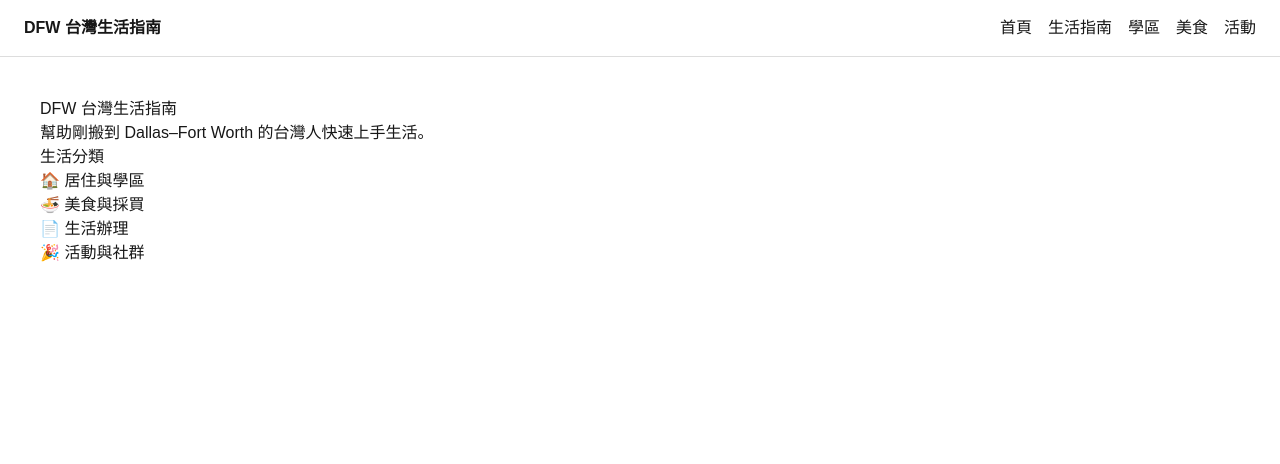
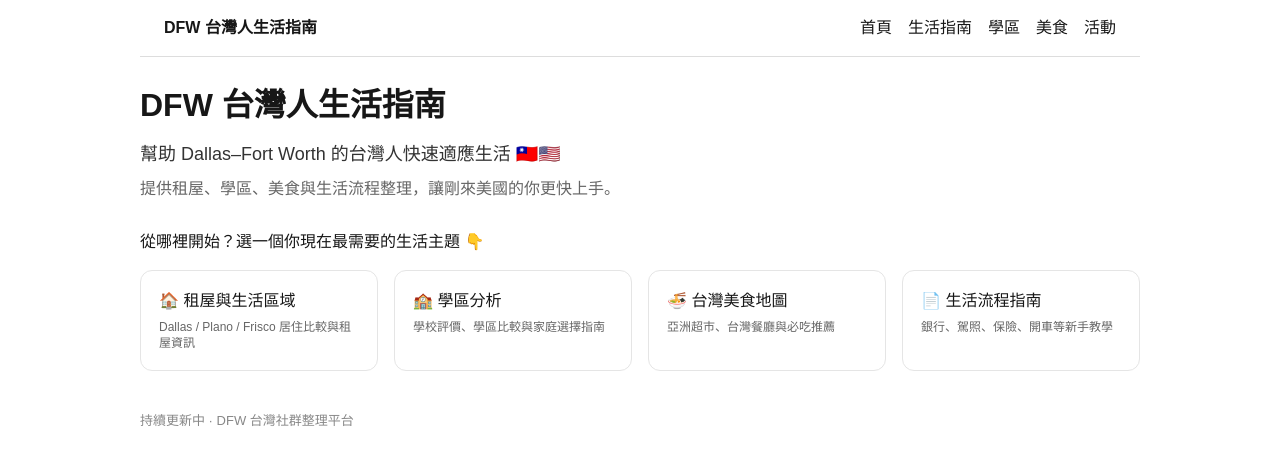
Before and after one commit to ElieshaLai/dfw-taiwan-guide, a Next.js app: page / in a window 1280 px wide. Shown: the top 464 px of the page. Built offline with nearby package versions, Linux system fonts and the light colour scheme.

Commit message:
update site

```diff
--- a/app/page.tsx
+++ b/app/page.tsx
@@ -2,21 +2,86 @@
 
 export default function Home() {
   return (
-    <main>
+    <main  style={{
+    fontFamily: "sans-serif",
+    padding: "0 16px",
+    maxWidth: "1100px",
+    margin: "0 auto",
+  }}>
       <Navbar />
 
-      <div style={{ padding: 40, fontFamily: "sans-serif" }}>
-        <h1>DFW 台灣生活指南</h1>
-        <p>幫助剛搬到 Dallas–Fort Worth 的台灣人快速上手生活。</p>
+      {/* HERO 區 */}
+      <section style={{ marginTop: "24px", maxWidth: "900px" }}>
+        <h1 style={{ fontSize: "clamp(22px, 4vw, 32px)", fontWeight: "bold" }}>
+          DFW 台灣人生活指南
+        </h1>
 
-        <h2>生活分類</h2>
-        <ul>
-          <li>🏠 居住與學區</li>
-          <li>🍜 美食與採買</li>
-          <li>📄 生活辦理</li>
-          <li>🎉 活動與社群</li>
-        </ul>
-      </div>
+        <h2 style={{ fontSize: "18px", marginTop: "12px", color: "#333" }}>
+          幫助 Dallas–Fort Worth 的台灣人快速適應生活 🇹🇼🇺🇸
+        </h2>
+
+        <p style={{ marginTop: "8px", color: "#666", lineHeight: "1.6" }}>
+          提供租屋、學區、美食與生活流程整理，讓剛來美國的你更快上手。
+        </p>
+      </section>
+
+      {/* CTA */}
+      <section style={{ marginTop: "28px" }}>
+        <p style={{ fontWeight: 500 }}>
+          從哪裡開始？選一個你現在最需要的生活主題 👇
+        </p>
+      </section>
+
+      {/* 卡片區 */}
+      <section
+        style={{
+          display: "grid",
+          gridTemplateColumns: "repeat(auto-fit, minmax(160px, 1fr))",
+          gap: "16px",
+          marginTop: "16px",
+          maxWidth: "1000px",
+        }}
+      >
+        <div style={cardStyle}>
+          🏠 租屋與生活區域
+          <p style={descStyle}>Dallas / Plano / Frisco 居住比較與租屋資訊</p>
+        </div>
+
+        <div style={cardStyle}>
+          🏫 學區分析
+          <p style={descStyle}>學校評價、學區比較與家庭選擇指南</p>
+        </div>
+
+        <div style={cardStyle}>
+          🍜 台灣美食地圖
+          <p style={descStyle}>亞洲超市、台灣餐廳與必吃推薦</p>
+        </div>
+
+        <div style={cardStyle}>
+          📄 生活流程指南
+          <p style={descStyle}>銀行、駕照、保險、開車等新手教學</p>
+        </div>
+      </section>
+
+      {/* 底部資訊 */}
+      <section style={{ marginTop: "40px", color: "#888", fontSize: "13px" }}>
+        <p>持續更新中 · DFW 台灣社群整理平台</p>
+      </section>
     </main>
   );
 }
+
+const cardStyle = {
+  padding: "18px",
+  border: "1px solid #e5e5e5",
+  borderRadius: "12px",
+  cursor: "pointer",
+  background: "#fff",
+};
+
+const descStyle = {
+  fontSize: "12px",
+  color: "#666",
+  marginTop: "6px",
+  lineHeight: "1.4",
+};
--- a/components/Navbar.tsx
+++ b/components/Navbar.tsx
@@ -8,7 +8,7 @@
       fontFamily: "sans-serif"
     }}>
       <div style={{ fontWeight: "bold" }}>
-        DFW 台灣生活指南
+        DFW 台灣人生活指南
       </div>
 
       <div style={{ display: "flex", gap: "16px" }}>
```
